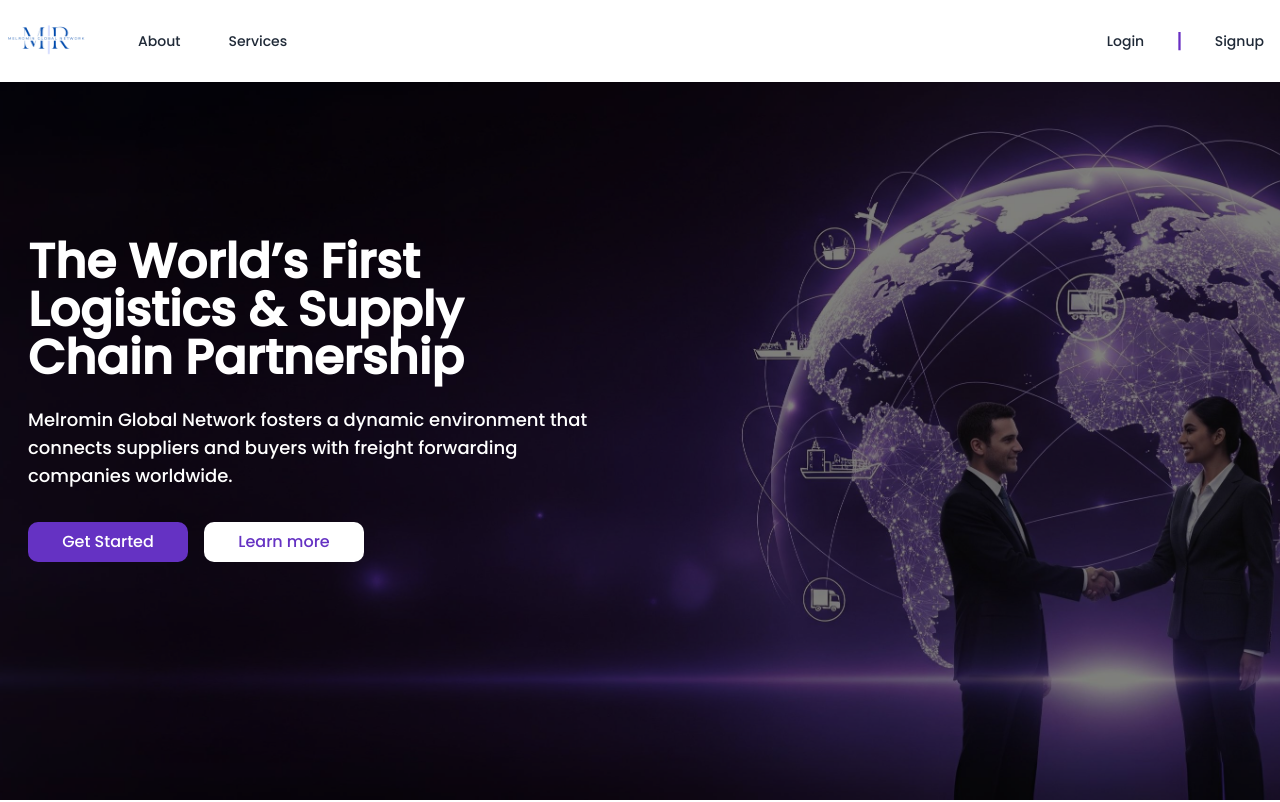
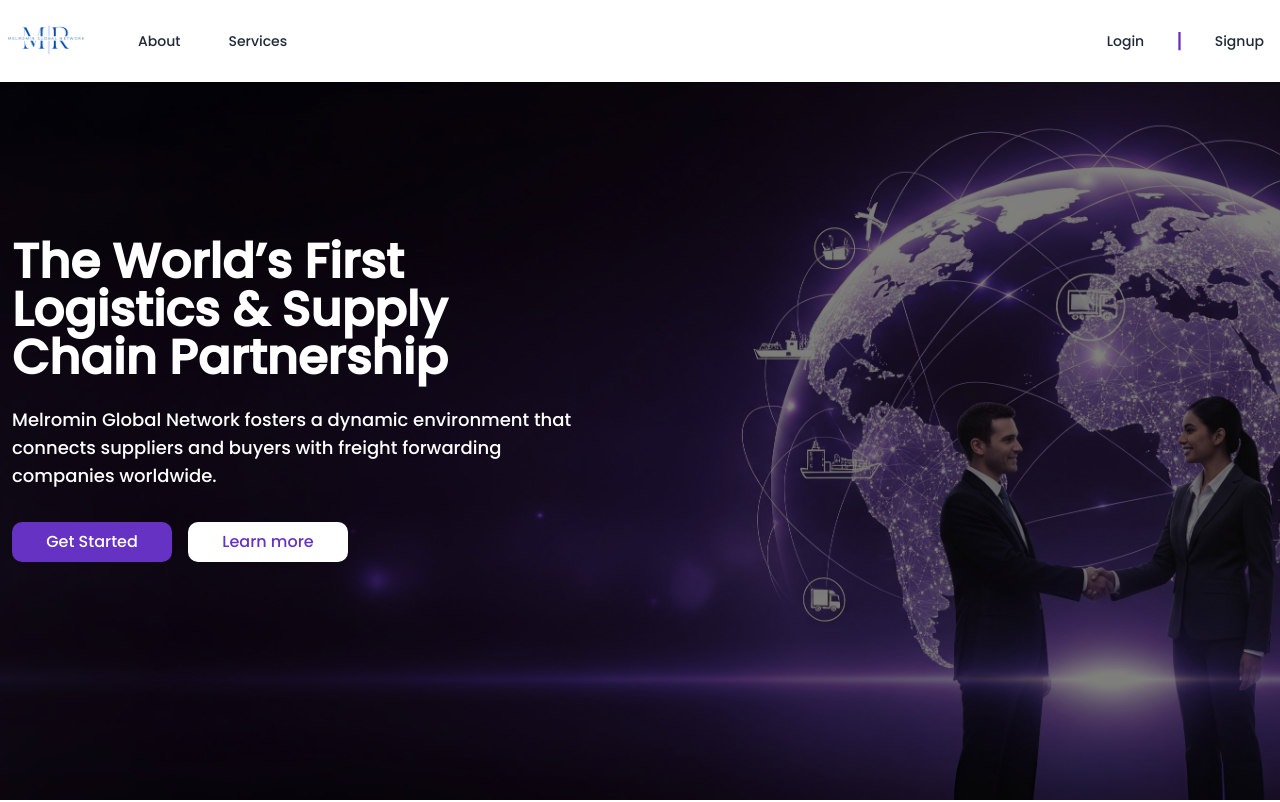
Before and after one commit to melika760/MelrominGlobalNetwork, a Next.js app: page / in a window 1280 px wide. Shown: the top 802 px of the page. Built offline with nearby package versions, Linux system fonts and the light colour scheme; no server answers.

Commit message:
Update Hero.jsx

```diff
--- a/app/_components/Hero.jsx
+++ b/app/_components/Hero.jsx
@@ -7,7 +7,7 @@ const Hero = () => {
 <section className="relative sm:bg-[url(/heros8.jpg)] bg-[url(/heros.jpg)] bg-cover bg-center bg-no-repeat">
   {/* <div className="absolute inset-0 bg-black/70 sm:bg-transparent xl:bg-transparent sm:from-black/95 sm:to-black/10 ltr:sm:bg-gradient-to-l rtl:sm:bg-gradient-to-r"></div> */}
   <div className="absolute inset-0 bg-black/50 sm,xl:bg-transparent sm,xl:from-black/95 sm,xl:to-black/10 ltr:sm,xl:bg-gradient-to-l rtl:sm,xl:bg-gradient-to-r"></div>
-  <div className="relative z-10 sm:mx-4 mx-auto max-w-screen-xl max-sm:px-3 flex min-h-screen items-center px-3 py-12">
+  <div className="relative z-10  mx-auto max-w-screen-xl max-sm:px-3 flex min-h-screen items-center px-3 py-12">
     <div className="max-w-xl ltr:sm:text-center rtl:sm:text-center">
       <h1 className="text-4xl sm:text-5xl font-bold text-white">
         The World’s First Logistics & Supply Chain Partnership
```
